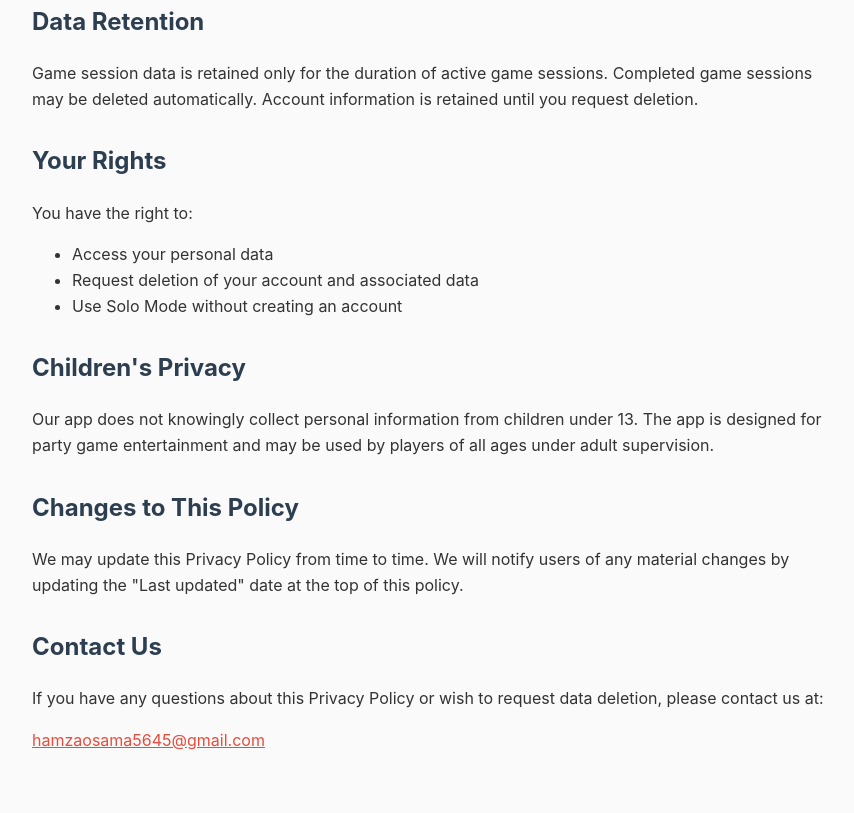
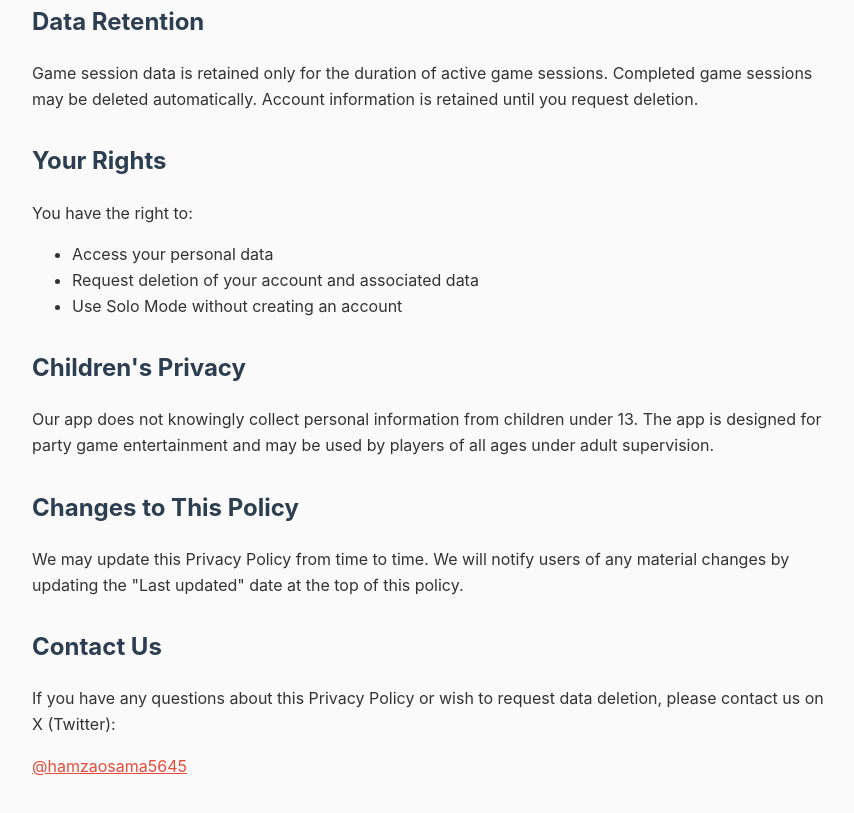
Before and after one commit to hamza5645/mafia_manager, a plain HTML site: page docs/index.html in a window 1280 px wide. Shown: the part 1147-1960 px from the top of the page, without its empty margins (208-1062 px from the left). Before the commit the page ends 1937 px from the top, so only its background shows below. Drawn offline with Linux system fonts and the light colour scheme.

Commit message:
Update contact to Twitter link

```diff
--- a/docs/index.html
+++ b/docs/index.html
@@ -87,7 +87,7 @@
     <p>We may update this Privacy Policy from time to time. We will notify users of any material changes by updating the "Last updated" date at the top of this policy.</p>
 
     <h2>Contact Us</h2>
-    <p>If you have any questions about this Privacy Policy or wish to request data deletion, please contact us at:</p>
-    <p><a href="mailto:hamzaosama5645@gmail.com">hamzaosama5645@gmail.com</a></p>
+    <p>If you have any questions about this Privacy Policy or wish to request data deletion, please contact us on X (Twitter):</p>
+    <p><a href="https://x.com/hamzaosama5645" target="_blank">@hamzaosama5645</a></p>
 </body>
 </html>
```
